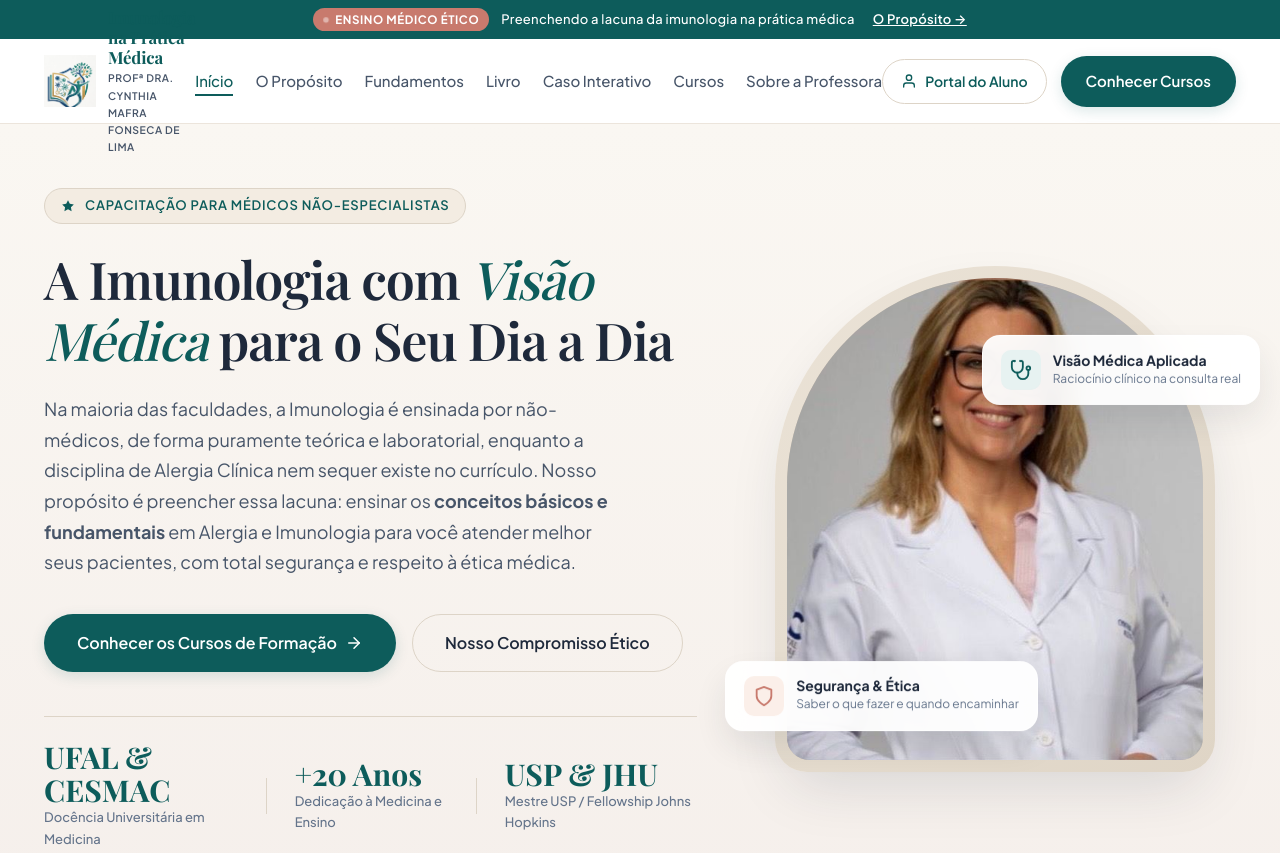
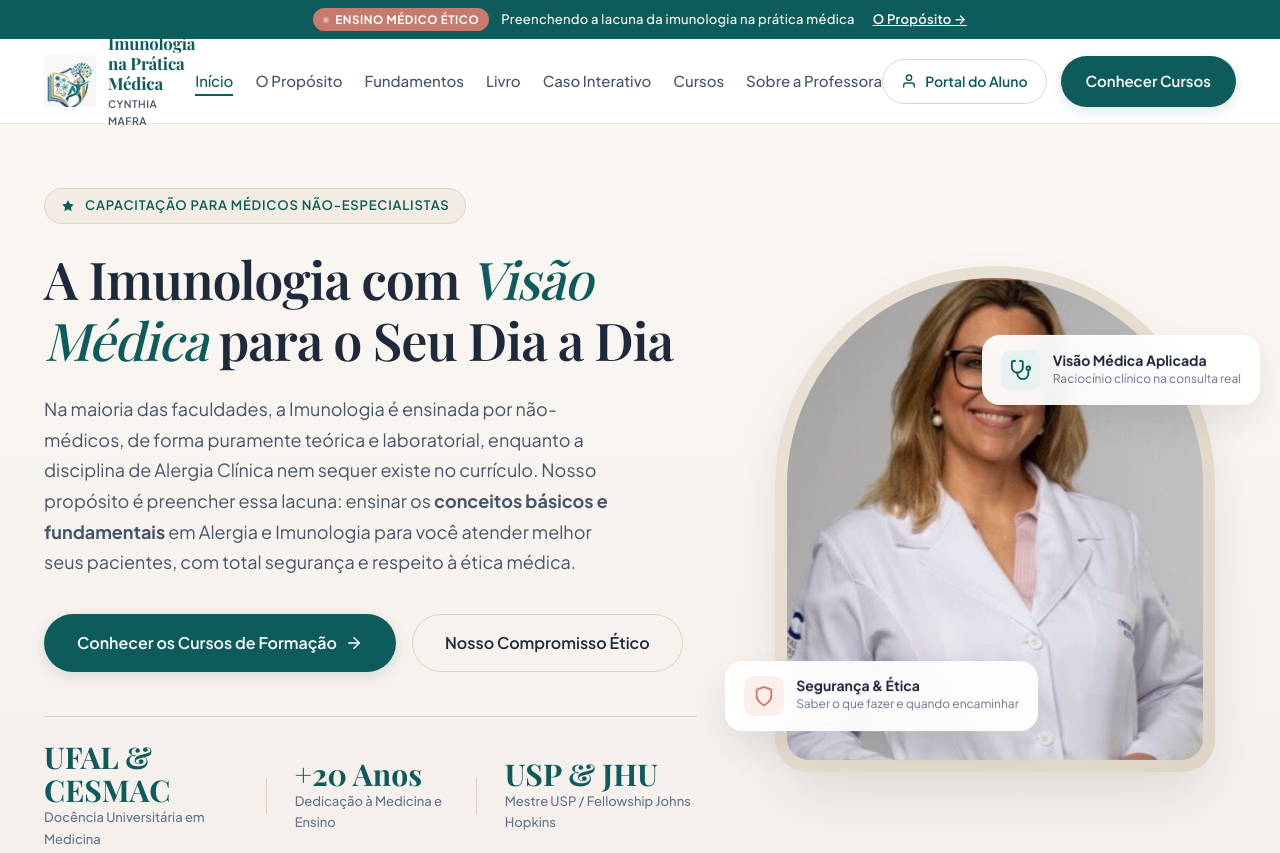
Before and after one commit to mafracynthia-dotcom/site-imunologia, a plain HTML site: page index.html in a window 1280 px wide. Shown: the top 853 px of the page. Drawn offline with nearby package versions, Linux system fonts and the light colour scheme; a web font is replaced by a local one.

Commit message:
Ajuste no nome: deixou apenas Cynthia Mafra na marca

```diff
--- a/index.html
+++ b/index.html
@@ -28,7 +28,7 @@
           <img src="assets/images/nova_logo_cropped.png" alt="Logomarca Oficial Imunologia na Prática Médica" class="brand-logo-icon" width="48" height="48">
           <div class="brand-text">
             <span class="brand-title">Imunologia na Prática Médica</span>
-            <span class="brand-subtitle">Profª Dra. Cynthia Mafra Fonseca de Lima</span>
+            <span class="brand-subtitle">Cynthia Mafra</span>
           </div>
         </a>
 
@@ -733,7 +733,7 @@
             <img src="assets/images/nova_logo_cropped.png" alt="Logomarca Oficial Imunologia na Prática Médica" class="brand-logo-icon" width="48" height="48">
             <div class="brand-text">
               <span class="brand-title">Imunologia na Prática Médica</span>
-              <span class="brand-subtitle">Profª Dra. Cynthia Mafra Fonseca de Lima</span>
+              <span class="brand-subtitle">Cynthia Mafra</span>
             </div>
           </div>
           <p>
```
